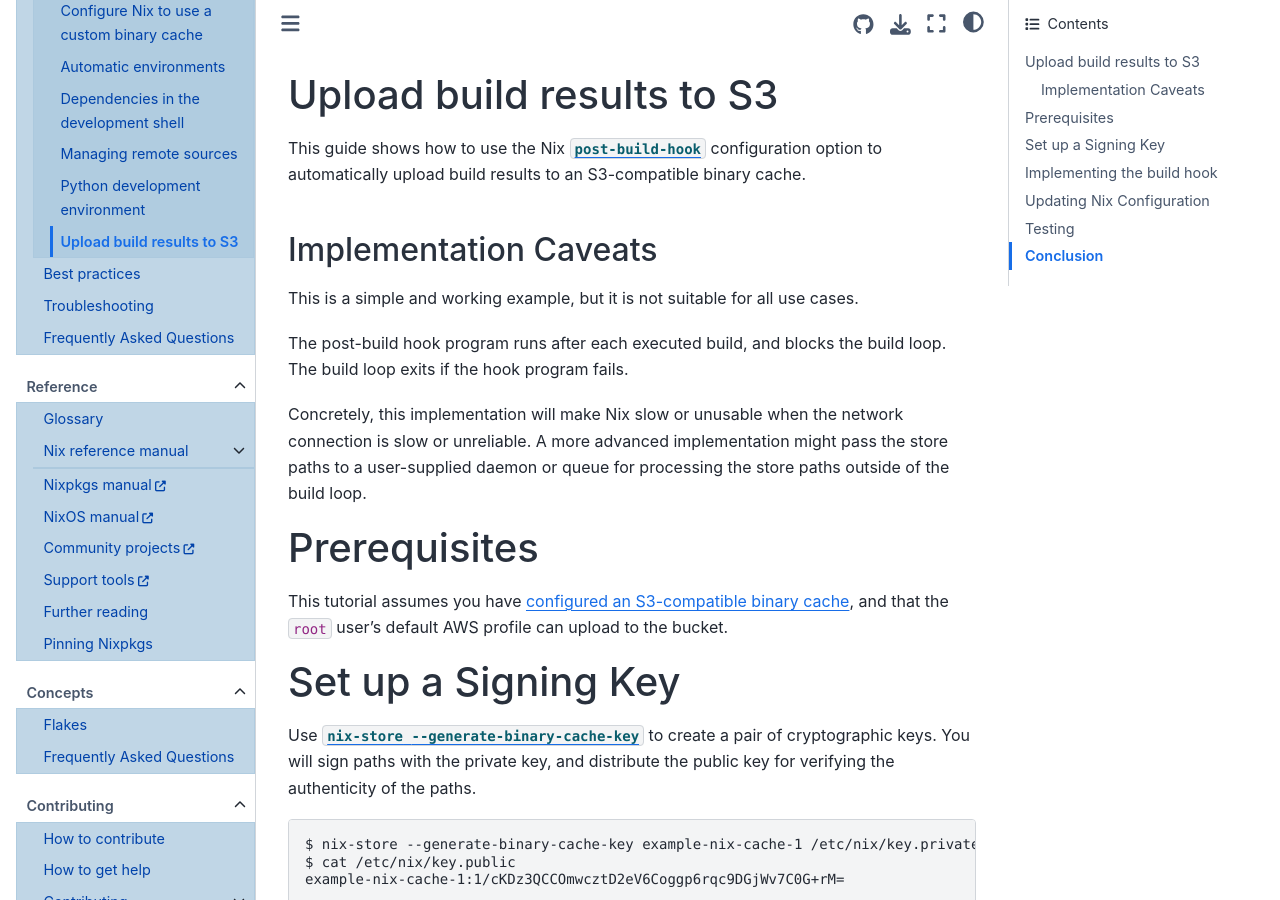
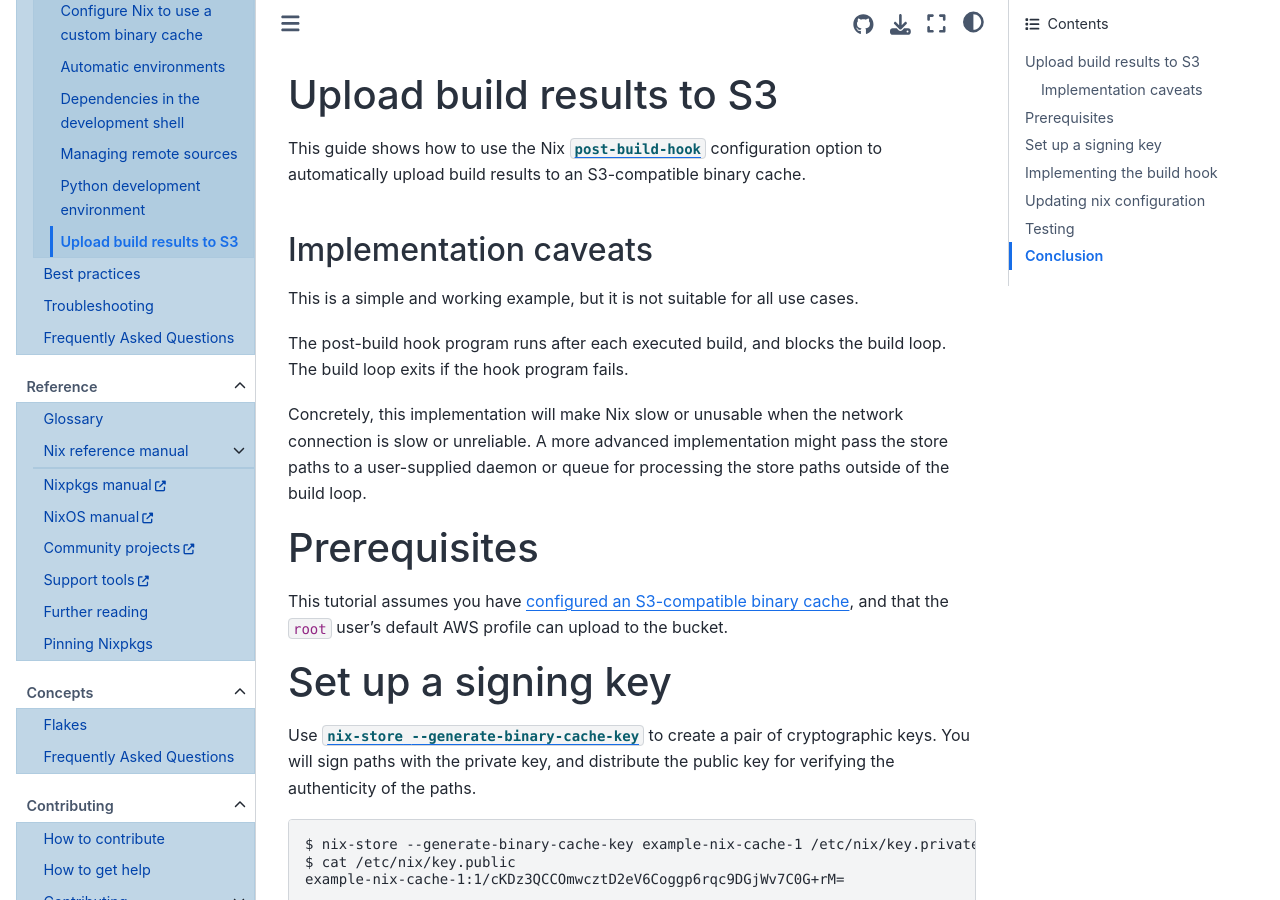
Before and after one commit to NixOS/nix.dev, a Sphinx documentation site: the page built from source/guides/recipes/post-build-hook.md, in a window 1280 px wide and 900 px high. Built offline with Sphinx 7.4.7 and the Sphinx Book theme 1.1.4, drawn with Linux system fonts in a browser that asks for light colours; some of the changed text lies outside the part shown.

Commit message:
fix header case to make vale happy

````diff
--- a/source/guides/recipes/post-build-hook.md
+++ b/source/guides/recipes/post-build-hook.md
@@ -2,7 +2,7 @@
 
 This guide shows how to use the Nix [`post-build-hook`](https://nixos.org/manual/nix/stable/command-ref/conf-file.html#conf-post-build-hook) configuration option to automatically upload build results to an S3-compatible binary cache.
 
-## Implementation Caveats
+## Implementation caveats
 
 This is a simple and working example, but it is not suitable for all use cases.
 
@@ -17,7 +17,7 @@ A more advanced implementation might pass the store paths to a user-supplied dae
 <!-- TODO: this information will move: https://github.com/NixOS/nix/issues/7769 -->
 This tutorial assumes you have [configured an S3-compatible binary cache](https://nixos.org/manual/nix/stable/package-management/s3-substituter.html), and that the `root` user's default AWS profile can upload to the bucket.
 
-# Set up a Signing Key
+# Set up a signing key
 
 Use [`nix-store --generate-binary-cache-key`](https://nixos.org/manual/nix/stable/command-ref/nix-store/generate-binary-cache-key.html) to create a pair of cryptographic keys.
 You will sign paths with the private key, and distribute the public key for verifying the authenticity of the paths.
@@ -68,7 +68,7 @@ Then make sure the hook program is executable by the `root` user:
 # chmod +x /etc/nix/upload-to-cache.sh
 ```
 
-# Updating Nix Configuration
+# Updating nix configuration
 
 Edit `/etc/nix/nix.conf` to run our hook, by adding the following
 configuration snippet at the end:
````
